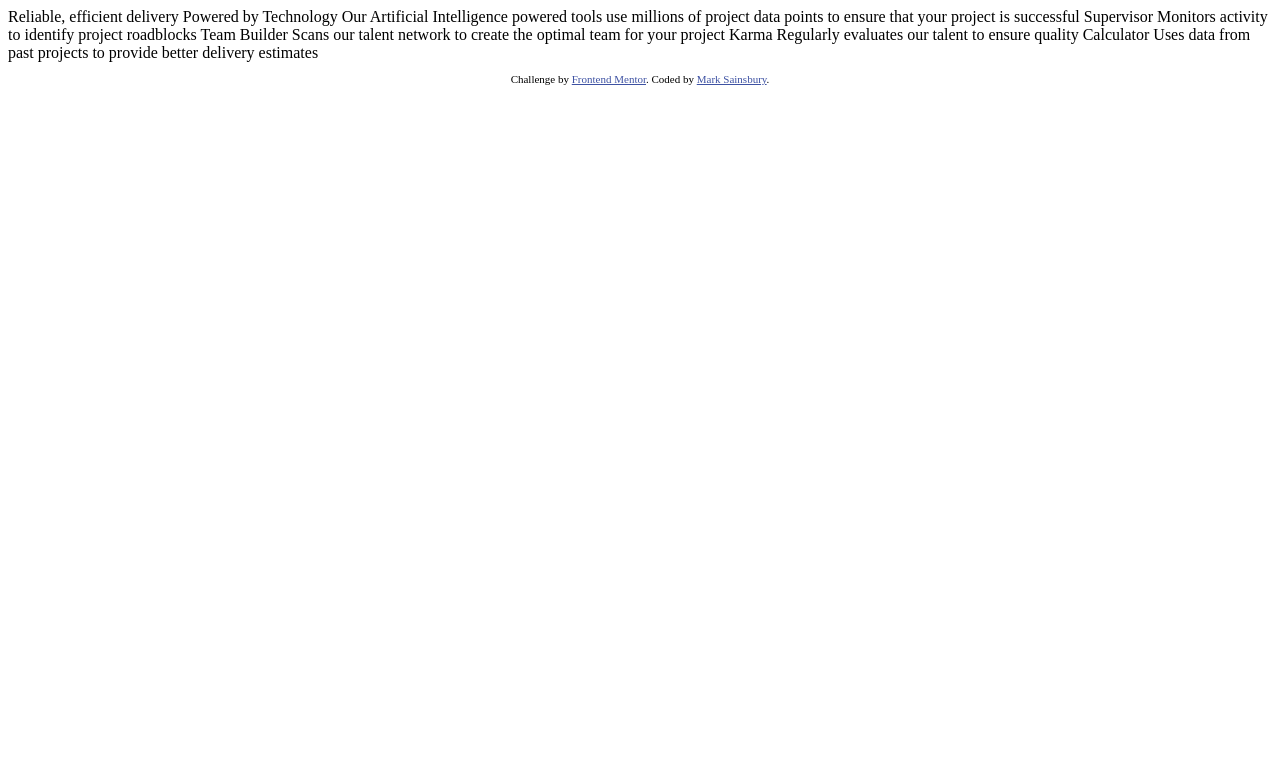
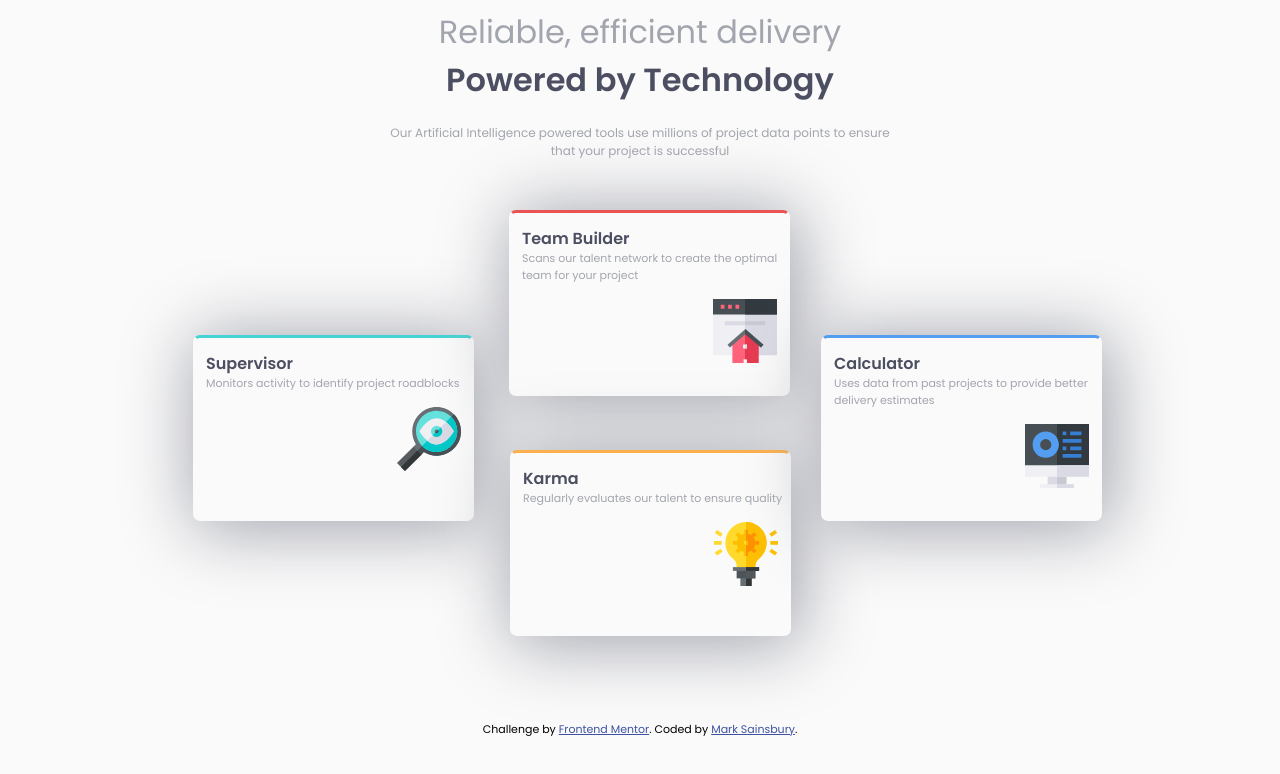
Before and after one commit to Sa1ners/four-card-feature-section-master, a plain HTML site: page index.html in a window 1280 px wide. Drawn offline with Linux system fonts and the light colour scheme.

Commit message:
First Completed Version

```diff
--- a/CSS/main.css
+++ b/CSS/main.css
@@ -0,0 +1,101 @@
+body{
+    font-family:'Poppins', sans-serif;
+    background-color: hsl(0, 0%, 98%);
+
+}
+
+h1{
+    margin: auto;
+    text-align: center;
+    max-width: 500px;
+}
+
+h2{
+    font-size: 16px;
+    color: hsl(234, 12%, 34%);
+    padding-left: 10px;
+    margin-bottom: -1em;
+}
+
+h3{
+    max-width: 500px;
+    text-align: center;
+    color: hsl(229, 6%, 66%);
+    font-size: 12px;
+    margin: auto;
+    padding-top: 20px;
+    margin-bottom: 50px;
+    font-weight: 400;
+}
+
+h4{
+    color:  hsl(229, 6%, 66%);
+    font-weight: 400;
+    font-size: 11px;
+    padding-left: 10px;
+}
+
+img{
+    position: relative;
+    align-self: flex-end;
+    padding-right: 10px;
+}
+
+.container{
+    max-width: 1440px;
+    height:500px;
+    display: flex;
+    margin: auto;
+    justify-content: center;
+}
+
+.box{
+    display:flex;
+    flex-direction: column;
+    width: 275px;
+    height: 180px;
+    border: 5px 1px 1px 1px;
+    border-radius: 7px;
+    background-color: hsl(0, 0%, 98%);
+    border-style:solid;
+    border-color: hsl(0, 0%, 98%);
+    box-shadow: 5px 5px 70px 5px hsl(229, 6%, 66%);
+}
+
+
+.lightgrey200{
+    color: hsl(229, 6%, 66%);
+    font-weight: 400;
+
+}
+.darkgrey600{
+    color: hsl(234, 12%, 34%);
+    font-weight: 600;
+}
+
+#red{
+    border-top-color:hsl(0, 78%, 62%);
+    position: relative;
+    left: 150px;
+}
+
+#yellow{
+    border-top-color:hsl(34, 97%, 64%);
+    position: relative;
+    top:240px;
+    right:130px;
+}
+
+#blue{
+    border-top-color:hsl(212, 86%, 64%);
+    position: relative;
+    top: 125px;
+    right: 100px;
+}
+
+#green{
+    border-top-color:hsl(180, 62%, 55%);
+    position: relative;
+    top: 125px;
+    left:115px;
+}
--- a/index.html
+++ b/index.html
@@ -3,9 +3,10 @@
 <head>
   <meta charset="UTF-8">
   <meta name="viewport" content="width=device-width, initial-scale=1.0"> <!-- displays site properly based on user's device -->
-  <link >
+  <link  rel="stylesheet" href="CSS/main.css">
   <link rel="icon" type="image/png" sizes="32x32" href="./images/favicon-32x32.png">
-
+  <link rel="preconnect" href="https://fonts.gstatic.com">
+  <link href="https://fonts.googleapis.com/css2?family=Poppins:wght@200;400;600&display=swap" rel="stylesheet">
   <title>Frontend Mentor | Four card feature section</title>
 
   <!-- Feel free to remove these styles or customise in your own stylesheet 👍 -->
@@ -16,24 +17,44 @@
 </head>
 <body>
 
-  Reliable, efficient delivery
-  Powered by Technology
+  <h1 class="lightgrey200">Reliable, efficient delivery
+    <span class="darkgrey600">Powered by Technology</span></h1>
 
-  Our Artificial Intelligence powered tools use millions of project data points
-  to ensure that your project is successful
+  <h3>Our Artificial Intelligence powered tools use millions of project data points
+    to ensure that your project is successful</h3>
+    <div class="container">
 
-  Supervisor
-  Monitors activity to identify project roadblocks
+      <div class="box" id="green">
+        <h2>Supervisor</h2>
+        <h4>Monitors activity to identify project roadblocks</h4>
+        <img src="images/icon-supervisor.svg" alt="supervisor image">
 
-  Team Builder
-  Scans our talent network to create the optimal team for your project
+      </div>
 
-  Karma
-  Regularly evaluates our talent to ensure quality
+      <div class="box" id="red">
+        <h2>Team Builder</h2>
+        <h4>Scans our talent network to create the optimal team for your project</h4>
+        <img src="images/icon-team-builder.svg" alt="teambuilder image">
 
-  Calculator
-  Uses data from past projects to provide better delivery estimates
 
+      </div>
+
+      <div class="box" id="yellow">
+        <h2> Karma</h2>
+        <h4>Regularly evaluates our talent to ensure quality</h4>
+        <img src="images/icon-karma.svg" alt="karma image">
+
+      </div>
+
+      <div class="box" id="blue">
+        <h2>Calculator</h2>
+        <h4>Uses data from past projects to provide better delivery estimates</h4>
+        <img src="images/icon-calculator.svg" alt="calc image">
+
+      </div>
+
+
+    </div>
 
   <footer>
     <p class="attribution">
```
